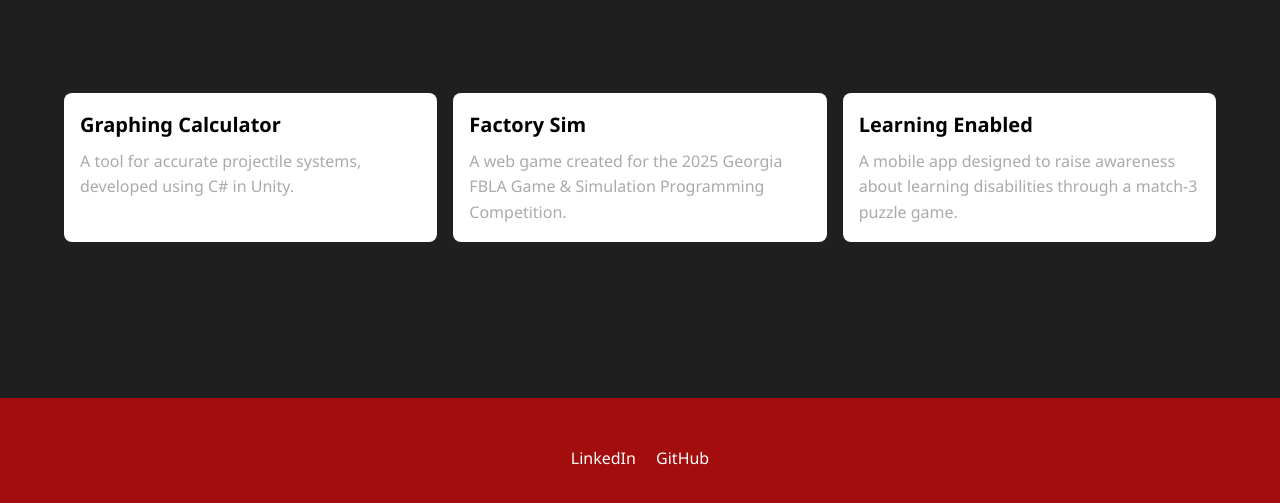
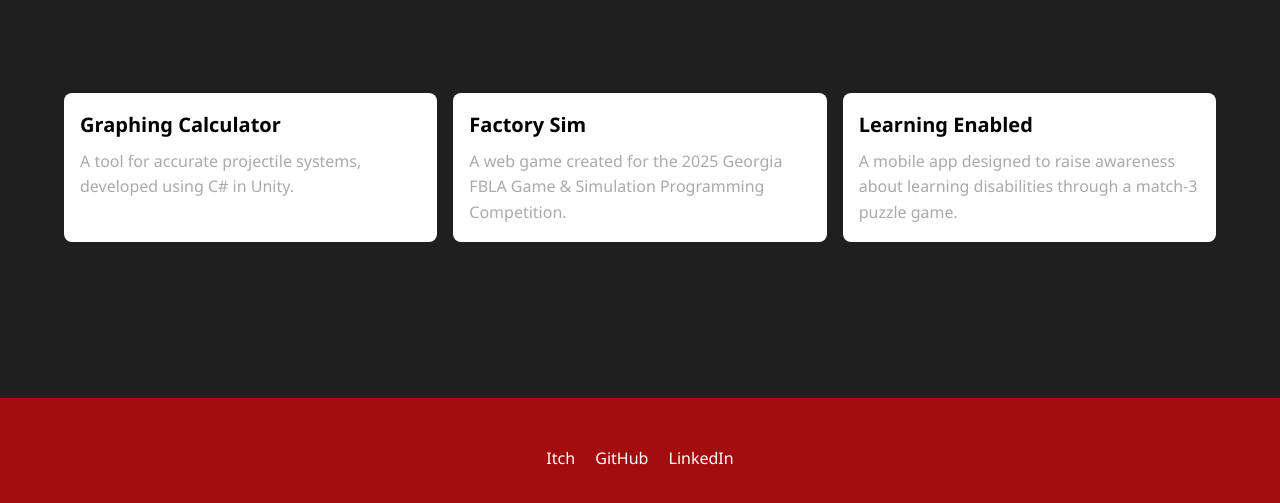
Before and after one commit to That-1-kid/Portfolio-Page, a plain HTML site: page index.html in a window 1280 px wide. Shown: the part 704-1207 px from the top of the page. Drawn offline with Linux system fonts and the light colour scheme.

Commit message:
Fixed Footer

```diff
--- a/index.html
+++ b/index.html
@@ -54,8 +54,9 @@
     <footer class="footer">
         <div class="footer-content">
             <div class="social-icons">
-                <a href="#" aria-label="LinkedIn" class="social-link">LinkedIn</a>
-                <a href="#" aria-label="GitHub" class="social-link">GitHub</a>
+                <a href="https://that-1-kid1.itch.io" aria-label="Itch" class="social-link">Itch</a>
+                <a href="https://github.com/That-1-kid" aria-label="GitHub" class="social-link">GitHub</a>
+                <a href="https://www.linkedin.com/in/darcy-langmade-34b916315/" aria-label="LinkedIn" class="social-link">LinkedIn</a>
             </div>
         </div>
     </footer>
```
Also changed, not shown: contact.html (+3 -2 lines), projects.html (+3 -2 lines).
